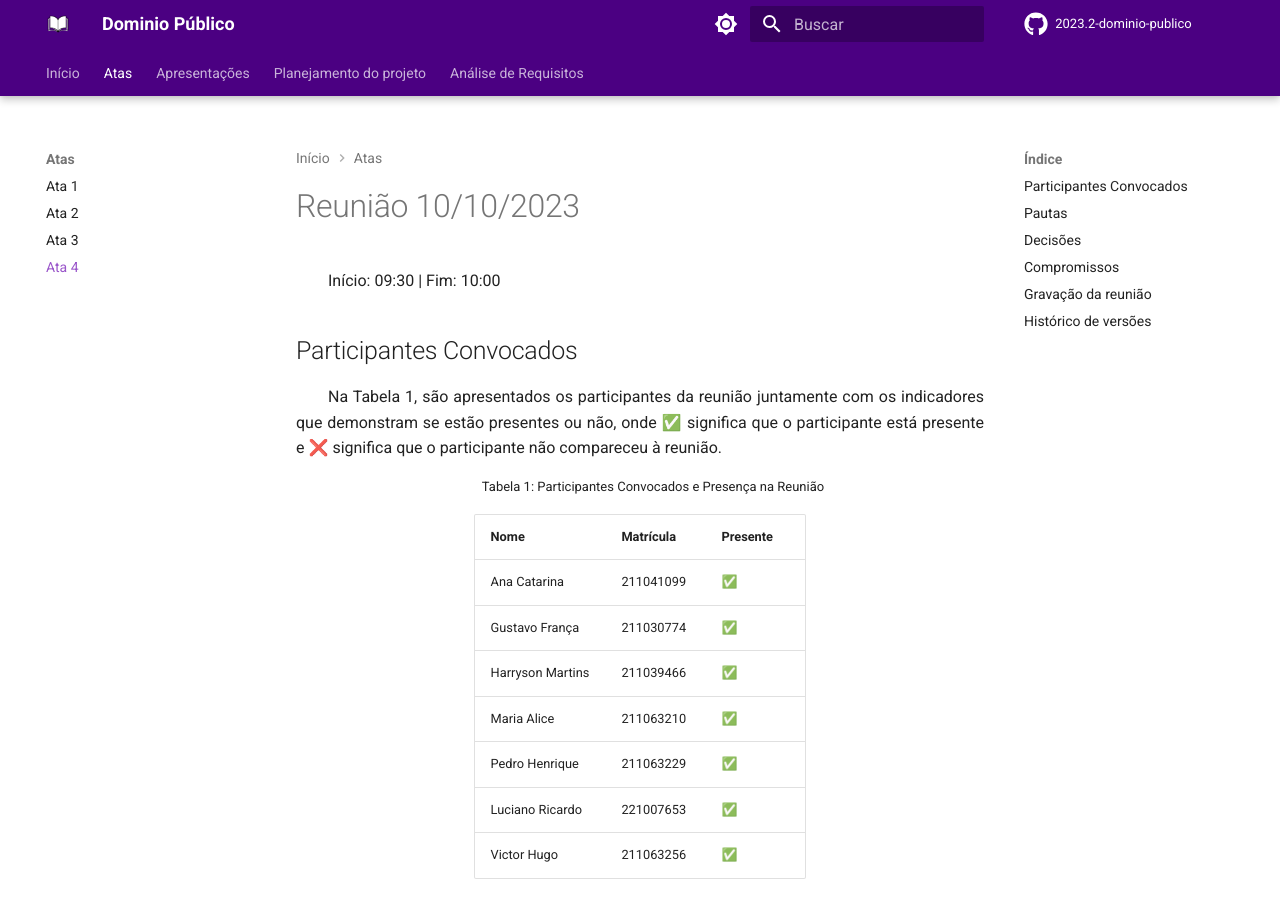
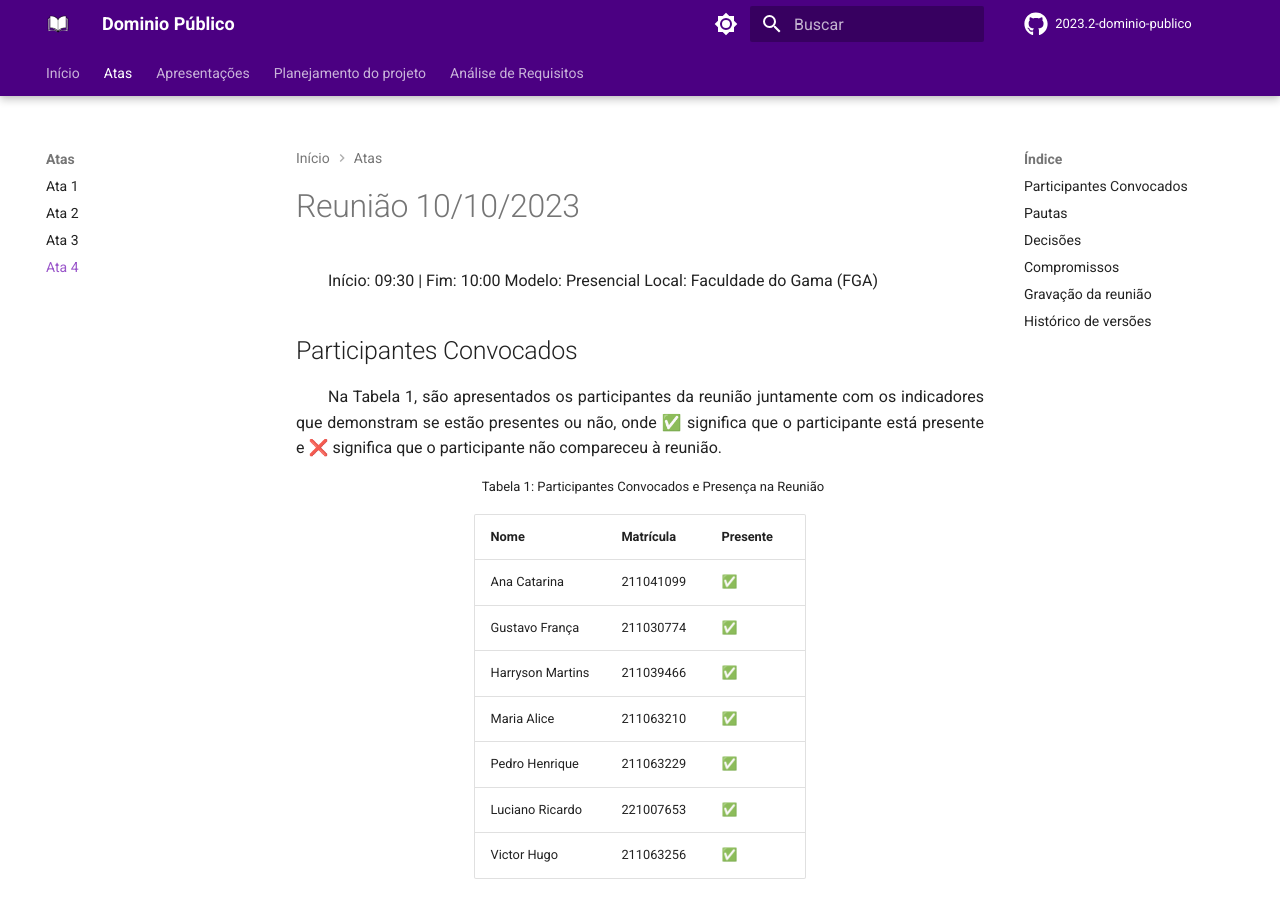
Before and after one commit to Interacao-Humano-Computador/2023.2-Dominio-Publico, an MkDocs documentation site: the page built from docs/atas/Ata_10-10-2023.md, in a window 1280 px wide and 900 px high. Built offline with MkDocs 1.6.1 and Material for MkDocs 9.7.7, drawn with Linux system fonts in a browser that asks for light colours; comment, search, counter and statistics services are not loaded.

Commit message:
Adicionando o local

```diff
--- a/docs/atas/Ata_10-10-2023.md
+++ b/docs/atas/Ata_10-10-2023.md
@@ -1,6 +1,8 @@
 # Reunião 10/10/2023
 
 Início: 09:30 | Fim: 10:00
+Modelo: Presencial
+Local: Faculdade do Gama (FGA)
 
 ## Participantes Convocados
 
```
